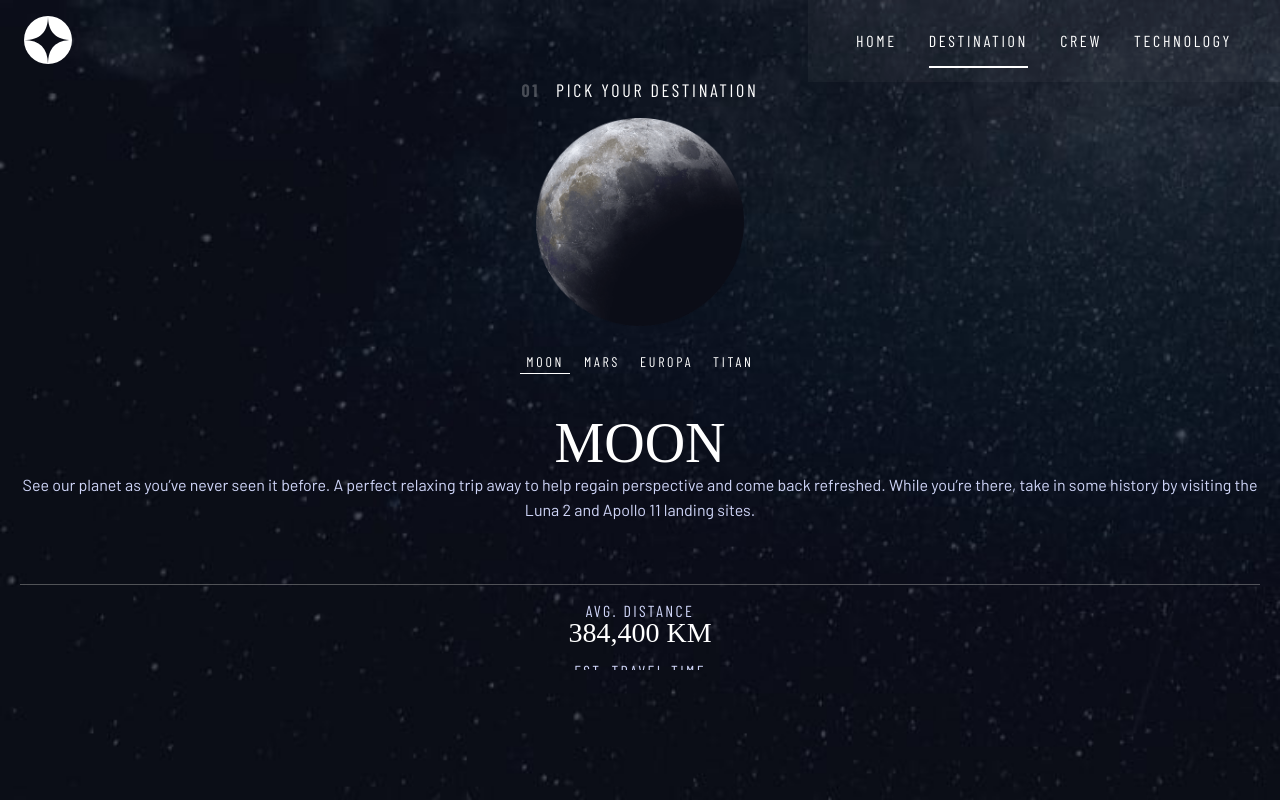
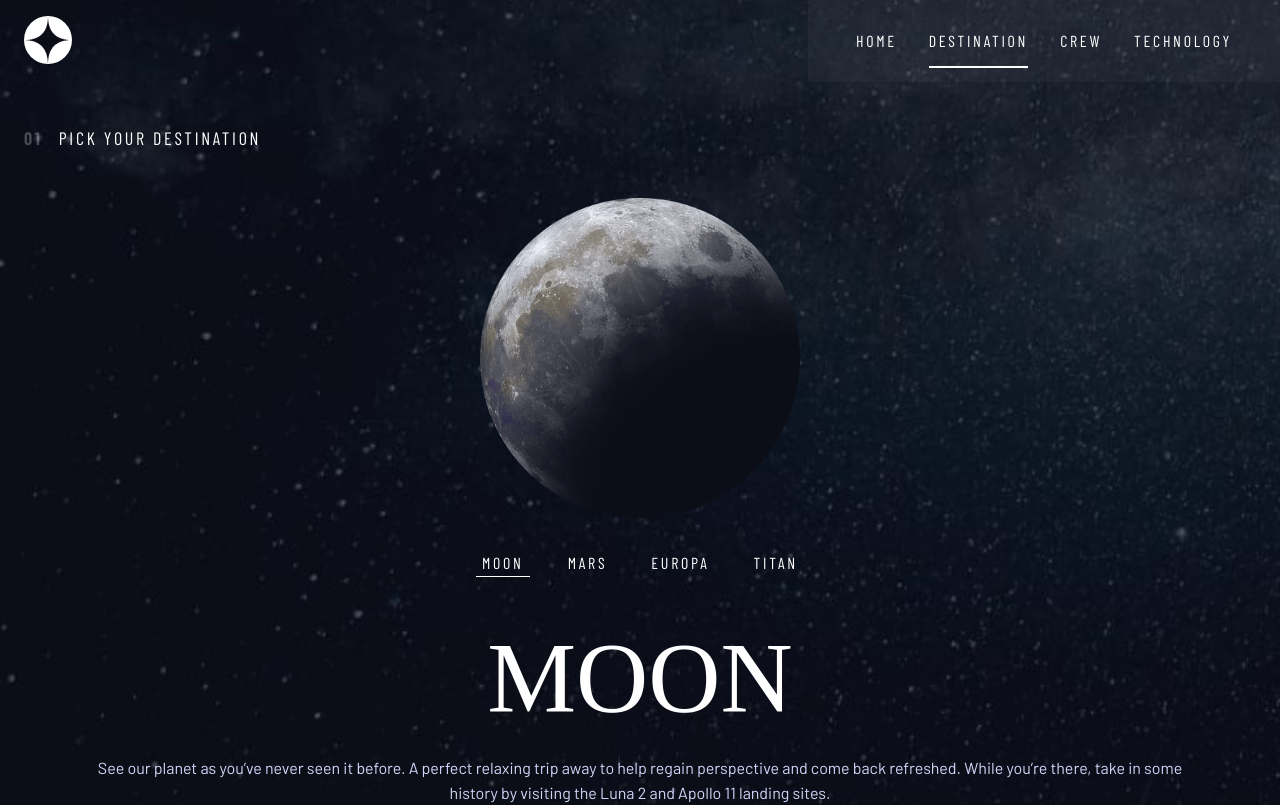
Before and after one commit to S-Brand5136/Space-Tourism, a React (Create React App) app: page /destination in a window 1280 px wide. Shown: the top 805 px of the page. Built offline with nearby package versions, Linux system fonts and the light colour scheme; a web font is replaced by a local one.

Commit message:
Add styling rules for tablet/mobile sized screens

```diff
--- a/src/components/styles/InfoCard.scss
+++ b/src/components/styles/InfoCard.scss
@@ -31,4 +31,26 @@ section.info-card {
     padding-top: 2rem;
     border-top: 1px solid rgba($color: $gray--hover, $alpha: 0.5);
   }
+
+  @media only screen and (min-width: $breakpoint-mobile) {
+    padding: 0 5rem 0 5rem;
+
+    .top {
+      margin-top: 3rem;
+      gap: 2rem;
+    }
+
+    .bottom {
+      flex-direction: row;
+      gap: 5rem;
+
+      div {
+        display: flex;
+        flex-direction: column;
+        justify-content: space-between;
+        align-items: center;
+        gap: 1rem;
+      }
+    }
+  }
 }
--- a/src/components/styles/PageHeader.scss
+++ b/src/components/styles/PageHeader.scss
@@ -18,4 +18,11 @@ header {
     opacity: 0.25;
     font-weight: 700;
   }
+
+  @media only screen and (min-width: $breakpoint-mobile) {
+    h3 {
+      text-align: left;
+      padding-left: 1.5rem;
+    }
+  }
 }
--- a/src/components/styles/Text.scss
+++ b/src/components/styles/Text.scss
@@ -10,9 +10,18 @@
 
   &--primary-heading {
     text-transform: uppercase;
-    font-size: $heading-three-size;
+    font-size: $heading-one-size;
     font-family: $primary-heading;
     color: $primary;
+
+    @media screen and (max-width: $breakpoint-desktop) and (min-width: $breakpoint-tablet) {
+      font-size: $heading-two-size;
+      line-height: 91px;
+    }
+
+    @media screen and (max-width: $breakpoint-tablet) {
+      font-size: $heading-three-size;
+    }
   }
 
   &--secondary-heading {
--- a/src/pages/styles/Destination.scss
+++ b/src/pages/styles/Destination.scss
@@ -12,25 +12,58 @@ main.destination {
   justify-content: flex-start;
   align-items: center;
   padding: 5rem 0 3rem 0;
-  overflow-x: hidden;
+  overflow: hidden;
+  width: 100%;
+
+  @media only screen and (min-width: $breakpoint-mobile) {
+    padding-top: 8rem;
+  }
 }
 
 div.carousel-item {
   text-align: center;
 
   img.carousel-image {
-    height: 13rem;
     width: auto;
     margin: 1rem 0 5rem 0;
     object-fit: contain;
+  }
+
+  @media only screen and (max-width: $breakpoint-mobile) {
+    img.carousel-image {
+      max-height: 11.5rem;
+    }
+  }
+
+  @media only screen and (min-width: $breakpoint-mobile) {
+    img.carousel-image {
+      margin-top: 3rem;
+      max-height: 20rem;
+    }
   }
 }
 
 div.indicators {
   position: relative;
-  top: 15.5rem;
+  top: 13.5rem;
   display: flex;
   justify-content: center;
   align-items: center;
   width: 100%;
+
+  @media only screen and (max-width: $breakpoint-mobile) {
+    top: 14rem;
+  }
+
+  @media only screen and (min-width: $breakpoint-mobile) and (max-width: $breakpoint-desktop) {
+    top: 25rem;
+
+    .btn-group {
+      gap: 2rem;
+
+      .button {
+        font-size: $nav-font-size !important;
+      }
+    }
+  }
 }
```
